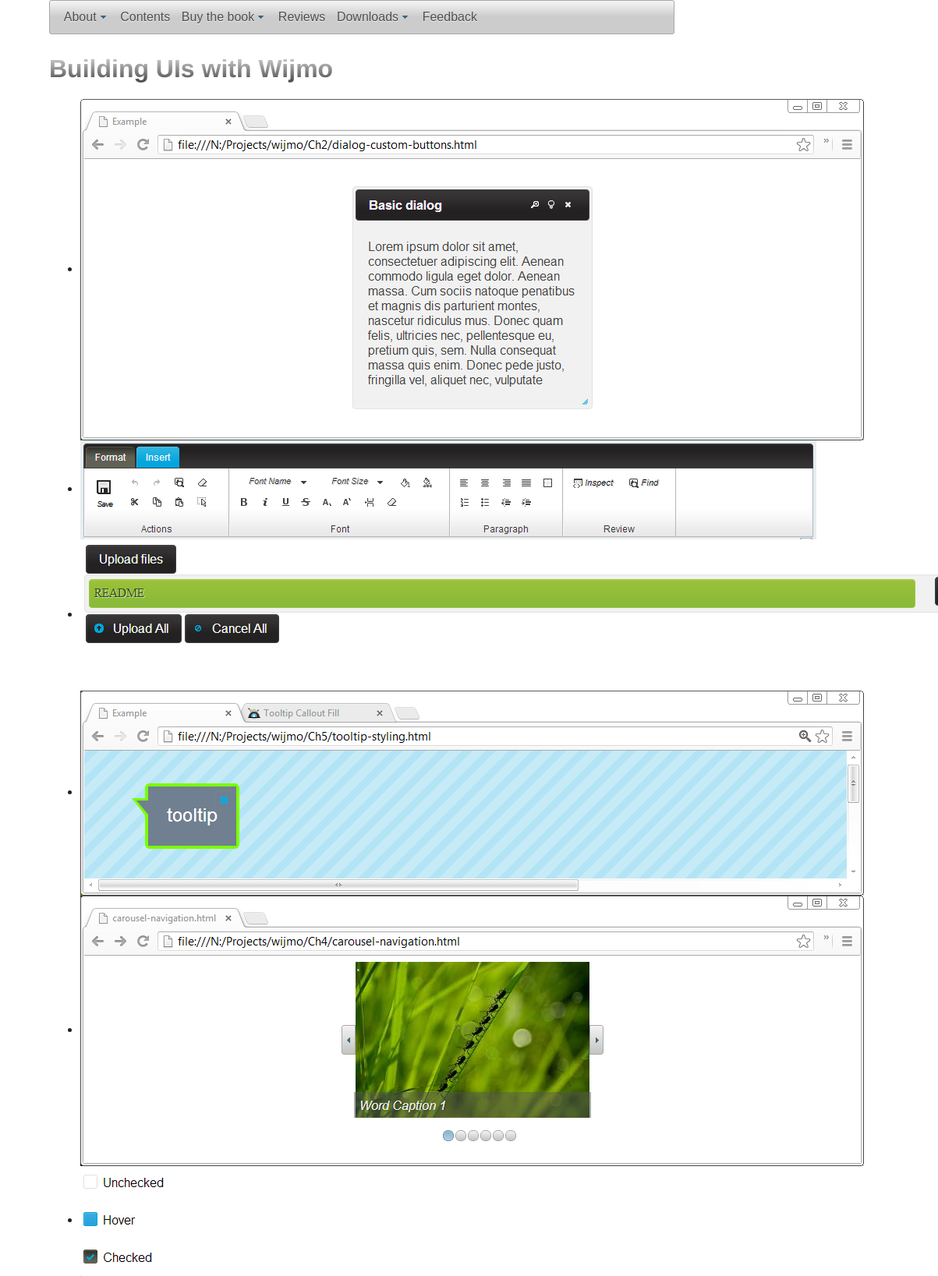
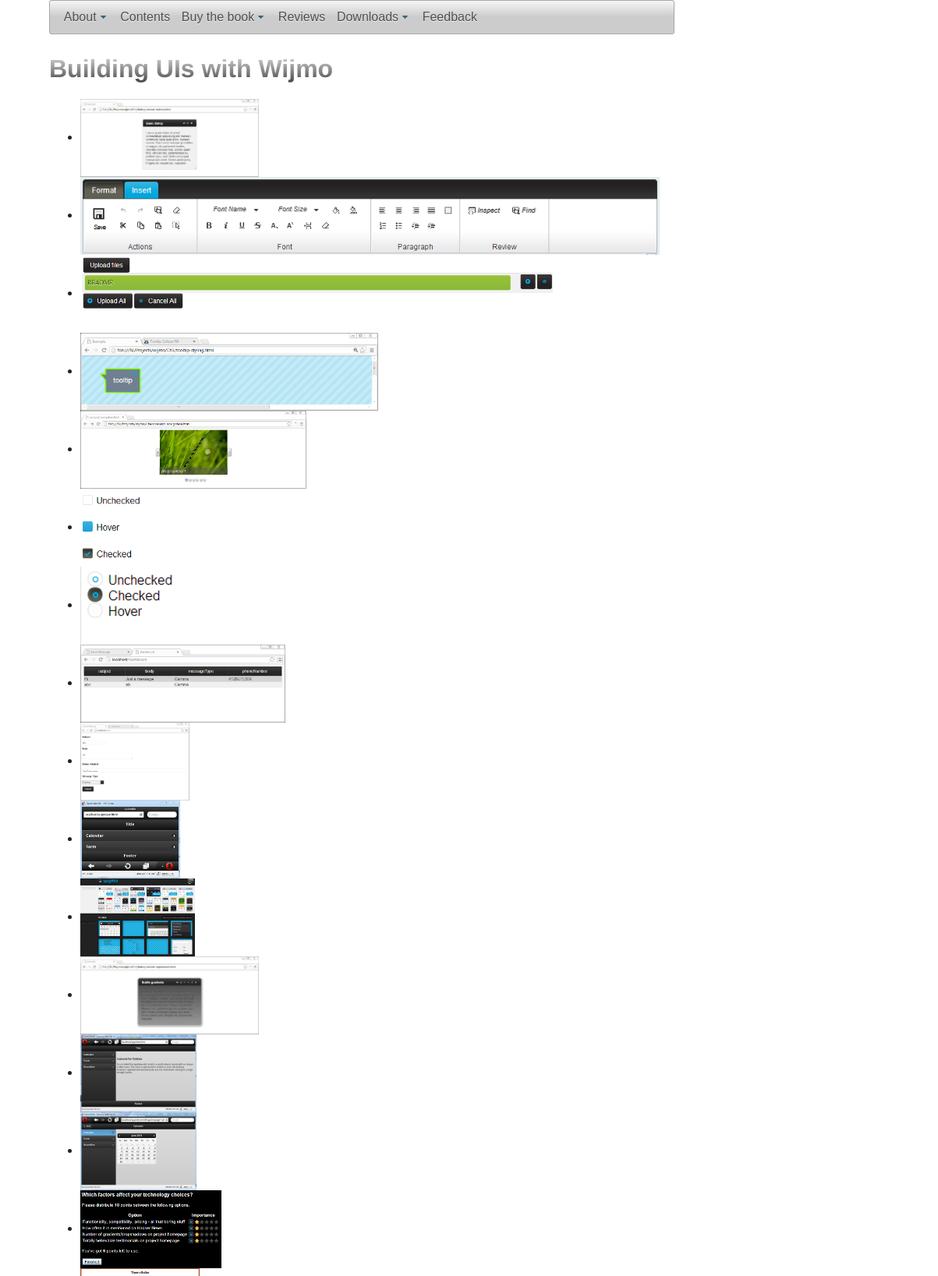
Before and after one commit to yuguang/wijmo_book, a Django app: a page that uses templates/gallery.html in a window 1480 px wide; the page is wider, and only the part inside the window is pictured. Shown: the top 1637 px of that part at 78% size, without its empty margins (277-1480 px from the left). Run offline with Django 3.2, Linux system fonts and the light colour scheme; some libraries are stand-ins or nearby versions.

Commit message:
resize thumbnail images so that the entire image displays in the block

```diff
--- a/static/css/main.css
+++ b/static/css/main.css
@@ -139,7 +139,9 @@ h1#banner {
     font-size: 32px;
 }
 
-
+#gallery img.thumb {
+    height:100px; width: auto;
+}
 
 
 
--- a/templates/gallery.html
+++ b/templates/gallery.html
@@ -7,7 +7,7 @@
         <ul>
             {% for image in images %}
             <li><a href="{% static image %}">
-                <img src="{% static image %}"/>
+                <img class="thumb" src="{% static image %}"/>
             </a></li>
             {% endfor %}
         </ul>
```
